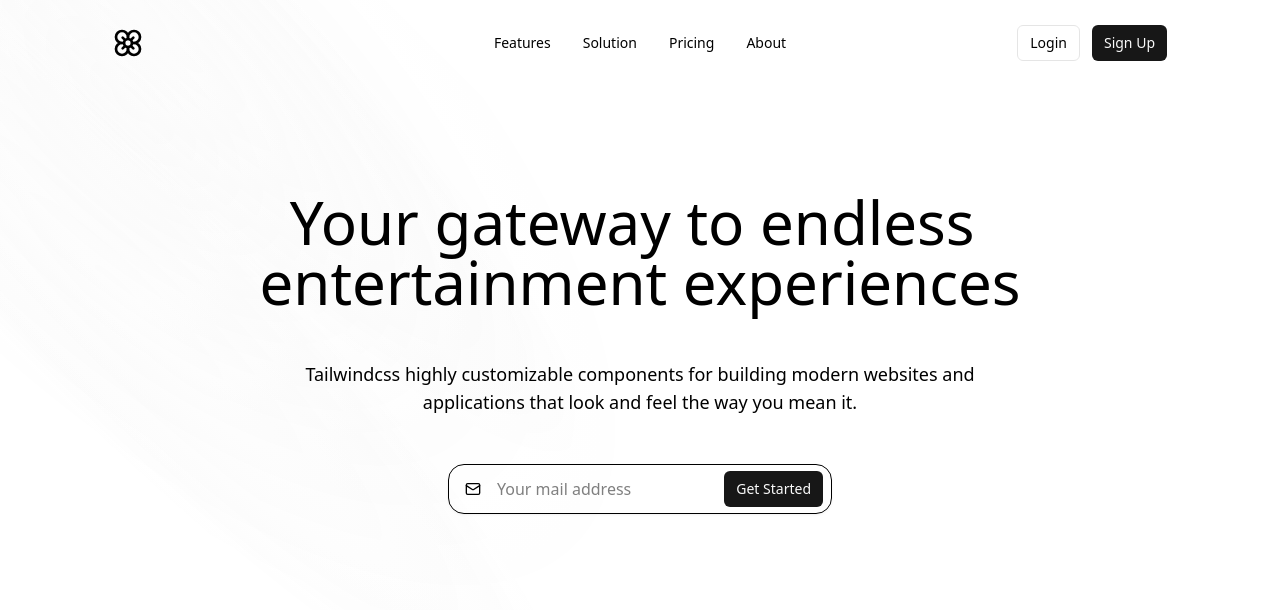
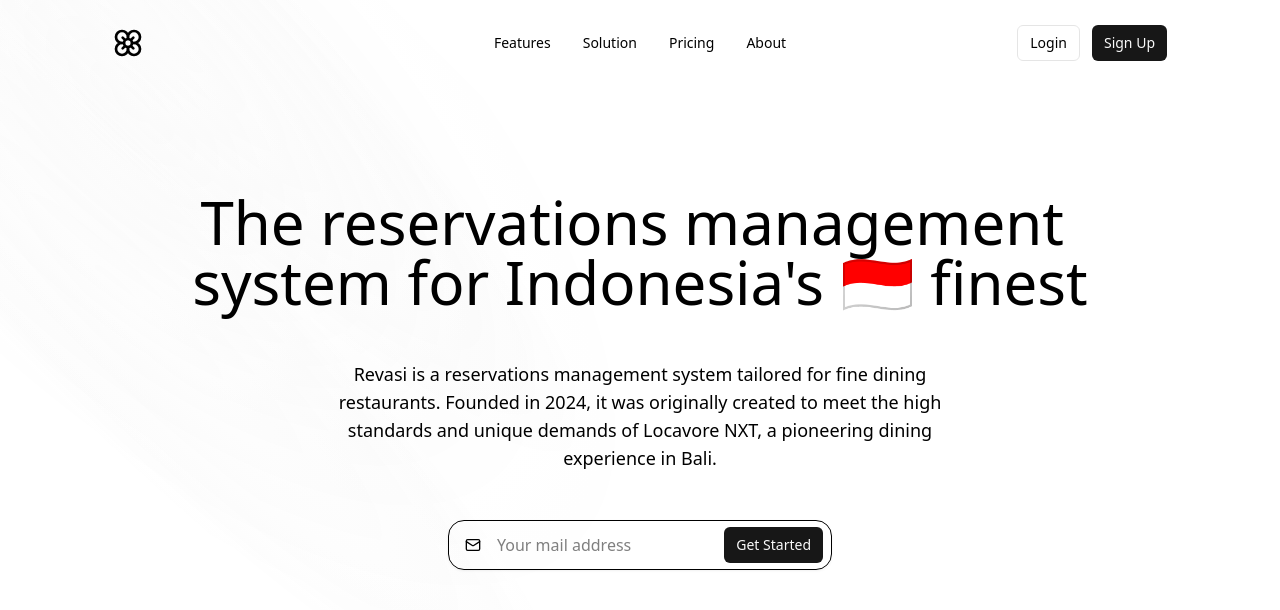
Before and after one commit to wlaj/revasi-home, a Next.js app: page / in a window 1280 px wide. Shown: the top 610 px of the page. Built offline with nearby package versions, Linux system fonts and the light colour scheme.

Commit message:
Update copy

```diff
--- a/src/components/hero-section.tsx
+++ b/src/components/hero-section.tsx
@@ -48,7 +48,7 @@
                 as="h1"
                 className="text-balance text-4xl font-medium sm:text-5xl md:text-6xl"
               >
-                Your gateway to endless entertainment experiences
+                The reservations management system for Indonesia's 🇮🇩 finest
               </TextEffect>
               <TextEffect
                 per="line"
@@ -58,9 +58,10 @@
                 as="p"
                 className="mx-auto mt-12 max-w-2xl text-pretty text-lg"
               >
-                Tailwindcss highly customizable components for building modern
-                websites and applications that look and feel the way you mean
-                it.
+                Revasi is a reservations management system tailored for fine dining
+                restaurants. Founded in 2024, it was originally created to meet
+                the high standards and unique demands of Locavore NXT, a
+                pioneering dining experience in Bali.
               </TextEffect>
 
               <AnimatedGroup
```
